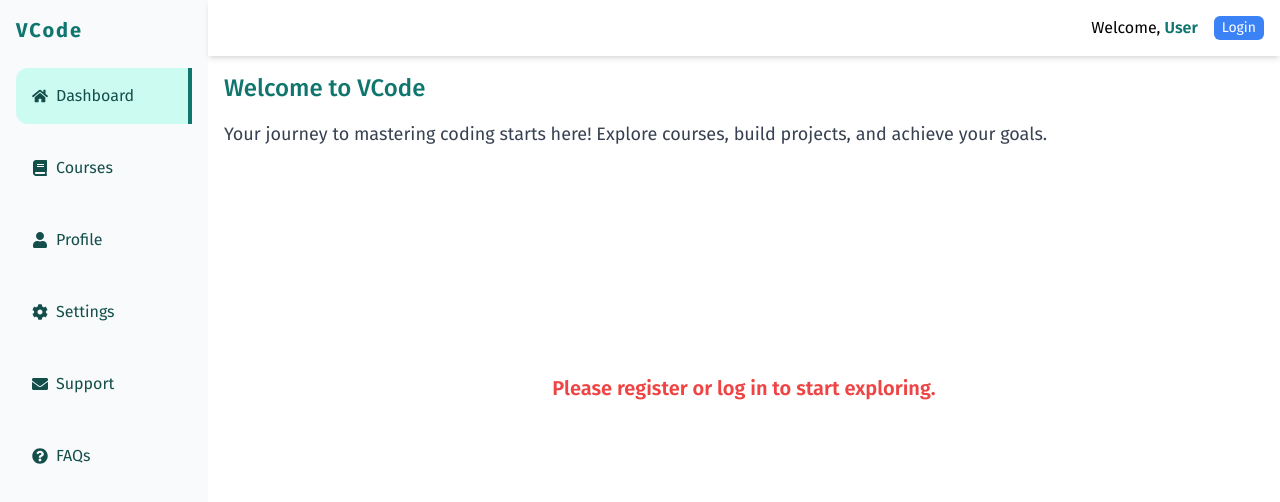
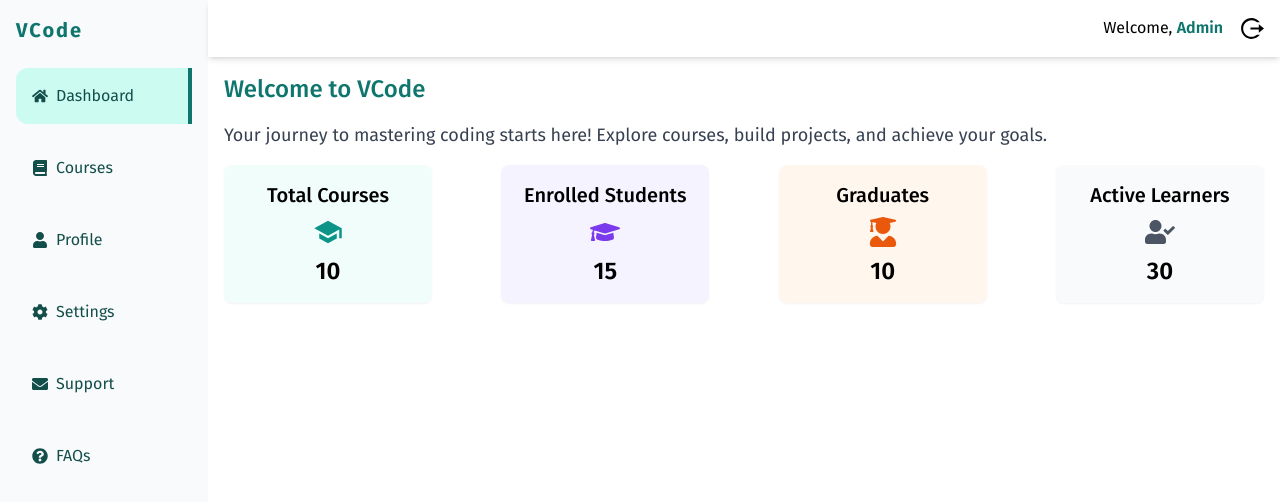
Before and after one commit to svivek19/elearning-platform-frontend, a React (Create React App) app: page /dashboard in a window 1280 px wide. Shown: the top 502 px of the page. Built offline with nearby package versions, Linux system fonts and the light colour scheme.

Commit message:
code fix

```diff
--- a/src/components/navbar/Navbar.jsx
+++ b/src/components/navbar/Navbar.jsx
@@ -2,7 +2,7 @@ import React from "react";
 import toast, { Toaster } from "react-hot-toast";
 import { RiLogoutCircleRLine } from "react-icons/ri";
 import { TbDoorExit } from "react-icons/tb";
-import { Link, useLocation, useNavigate } from "react-router-dom";
+import { useLocation, useNavigate } from "react-router-dom";
 
 const Navbar = () => {
   const location = useLocation();
@@ -45,11 +45,11 @@ const Navbar = () => {
               Welcome,{" "}
               <span className="capitalize text-teal-700 font-semibold">
                 {" "}
-                {user?.fullName || "User"}{" "}
+                {user?.fullName || "Admin"}{" "}
               </span>{" "}
             </h3>
           </div>
-          {user?.fullName ? (
+
           <button
             className="flex items-center cursor-pointer"
             title="Logout"
@@ -57,15 +57,6 @@ const Navbar = () => {
           >
             <RiLogoutCircleRLine size={25} />
           </button>
-          ) : (
-            <Link
-              to={"/"}
-              className="flex items-center bg-blue-500 w-fit px-2 py-0 text-sm text-white rounded-md hover:bg-blue-600 duration-300"
-            >
-              {" "}
-              Login{" "}
-            </Link>
-          )}
         </div>
       </div>
     </nav>
--- a/src/pages/dashboard/Dashboard.jsx
+++ b/src/pages/dashboard/Dashboard.jsx
@@ -2,10 +2,6 @@ import React from "react";
 import Cards from "../../components/dashboard/Cards";
 
 const Dashboard = () => {
-  // get user details from local storage
-  const user = JSON.parse(localStorage.getItem("userData"));
-  console.log();
-
   return (
     <div>
       <h1 className="max-sm:text-xl text-2xl font-medium text-teal-700 mb-4">
@@ -17,13 +13,7 @@ const Dashboard = () => {
       </p>
 
       <div>
-        {user?.fullName ? (
-          <Cards />
-        ) : (
-          <div className="flex justify-center items-center h-[60vh] text-red-500 font-semibold">
-            <h1>Please register or log in to start exploring.</h1>
-          </div>
-        )}
+        <Cards />
       </div>
     </div>
   );
```
Lines whose indentation alone changed are shown as unchanged.
